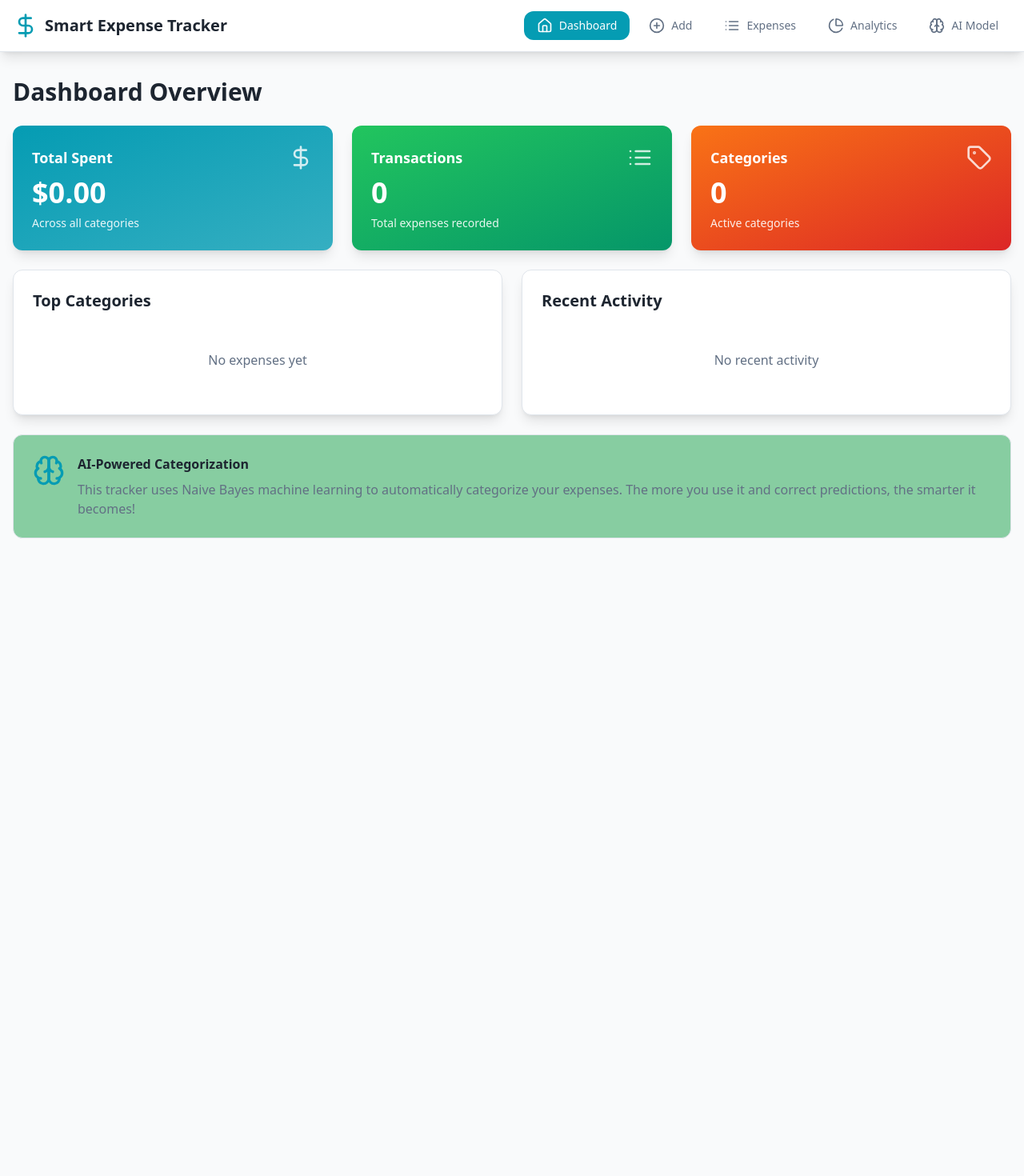
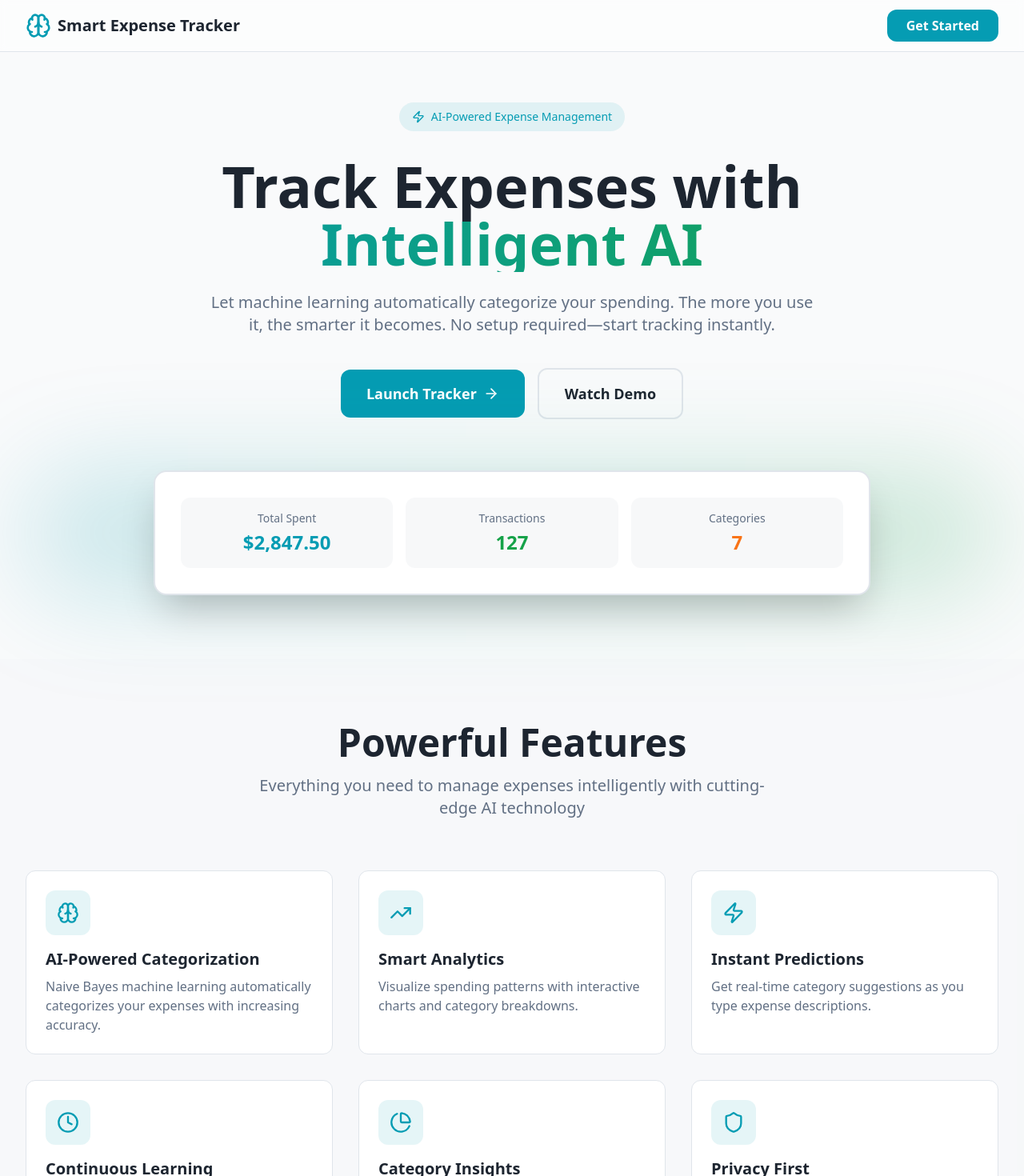
Before and after one commit to sresta123-madduru/bayes-budgets-buddy, a React (Vite) app: page / in a window 1280 px wide. Shown: the top 1470 px of the page at 80% size. Before the commit the page ends 800 px from the top, so only its background shows below. Built offline with nearby package versions, Linux system fonts and the light colour scheme; the HTML template or start-up script is replaced by a standard one.

Commit message:
Create landing page before app
Create a new landing page component with a hero section and feature showcase. Update routing to display the landing page before the main application.

```diff
--- a/src/App.tsx
+++ b/src/App.tsx
@@ -3,6 +3,7 @@ import { Toaster as Sonner } from "@/components/ui/sonner";
 import { TooltipProvider } from "@/components/ui/tooltip";
 import { QueryClient, QueryClientProvider } from "@tanstack/react-query";
 import { BrowserRouter, Routes, Route } from "react-router-dom";
+import Landing from "./pages/Landing";
 import Index from "./pages/Index";
 import NotFound from "./pages/NotFound";
 
@@ -15,7 +16,8 @@ const App = () => (
       <Sonner />
       <BrowserRouter>
         <Routes>
-          <Route path="/" element={<Index />} />
+          <Route path="/" element={<Landing />} />
+          <Route path="/app" element={<Index />} />
           {/* ADD ALL CUSTOM ROUTES ABOVE THE CATCH-ALL "*" ROUTE */}
           <Route path="*" element={<NotFound />} />
         </Routes>
--- /dev/null
+++ b/src/pages/Landing.tsx
@@ -0,0 +1,202 @@
+import { Brain, TrendingUp, PieChart, Zap, Shield, Clock, ArrowRight } from "lucide-react";
+import { useNavigate } from "react-router-dom";
+
+const Landing = () => {
+  const navigate = useNavigate();
+
+  const features = [
+    {
+      icon: Brain,
+      title: "AI-Powered Categorization",
+      description: "Naive Bayes machine learning automatically categorizes your expenses with increasing accuracy."
+    },
+    {
+      icon: TrendingUp,
+      title: "Smart Analytics",
+      description: "Visualize spending patterns with interactive charts and category breakdowns."
+    },
+    {
+      icon: Zap,
+      title: "Instant Predictions",
+      description: "Get real-time category suggestions as you type expense descriptions."
+    },
+    {
+      icon: Clock,
+      title: "Continuous Learning",
+      description: "The AI model improves over time as you correct predictions and add expenses."
+    },
+    {
+      icon: PieChart,
+      title: "Category Insights",
+      description: "Track spending across multiple categories with detailed monthly trends."
+    },
+    {
+      icon: Shield,
+      title: "Privacy First",
+      description: "All data and AI processing happens locally in your browser."
+    }
+  ];
+
+  return (
+    <div className="min-h-screen bg-background">
+      {/* Navigation */}
+      <nav className="border-b border-border bg-card/50 backdrop-blur-sm fixed w-full top-0 z-50">
+        <div className="max-w-7xl mx-auto px-4 sm:px-6 lg:px-8">
+          <div className="flex justify-between items-center h-16">
+            <div className="flex items-center gap-2">
+              <Brain className="w-8 h-8 text-primary" />
+              <span className="font-bold text-xl text-foreground">Smart Expense Tracker</span>
+            </div>
+            <button
+              onClick={() => navigate('/app')}
+              className="bg-primary text-primary-foreground px-6 py-2 rounded-lg font-semibold hover:bg-primary/90 transition-all hover:scale-105"
+            >
+              Get Started
+            </button>
+          </div>
+        </div>
+      </nav>
+
+      {/* Hero Section */}
+      <section className="pt-32 pb-20 px-4 sm:px-6 lg:px-8">
+        <div className="max-w-7xl mx-auto text-center">
+          <div className="inline-flex items-center gap-2 bg-primary/10 text-primary px-4 py-2 rounded-full text-sm font-medium mb-8 animate-fade-in">
+            <Zap className="w-4 h-4" />
+            AI-Powered Expense Management
+          </div>
+
+          <h1 className="text-5xl sm:text-6xl lg:text-7xl font-bold text-foreground mb-6 animate-fade-in">
+            Track Expenses with
+            <span className="block bg-gradient-to-r from-primary to-accent bg-clip-text text-transparent">
+              Intelligent AI
+            </span>
+          </h1>
+
+          <p className="text-xl text-muted-foreground max-w-3xl mx-auto mb-10 animate-fade-in">
+            Let machine learning automatically categorize your spending. The more you use it, the smarter it becomes.
+            No setup required—start tracking instantly.
+          </p>
+
+          <div className="flex flex-col sm:flex-row gap-4 justify-center items-center animate-fade-in">
+            <button
+              onClick={() => navigate('/app')}
+              className="bg-primary text-primary-foreground px-8 py-4 rounded-lg font-bold text-lg hover:bg-primary/90 transition-all hover:scale-105 flex items-center gap-2 group"
+            >
+              Launch Tracker
+              <ArrowRight className="w-5 h-5 group-hover:translate-x-1 transition-transform" />
+            </button>
+            <button className="border-2 border-border px-8 py-4 rounded-lg font-semibold text-lg hover:bg-accent/10 transition-colors">
+              Watch Demo
+            </button>
+          </div>
+
+          {/* Hero Illustration */}
+          <div className="mt-16 relative animate-scale-in">
+            <div className="absolute inset-0 bg-gradient-to-r from-primary/20 to-accent/20 blur-3xl rounded-full"></div>
+            <div className="relative bg-card border-2 border-border rounded-2xl shadow-2xl p-8 max-w-4xl mx-auto">
+              <div className="grid grid-cols-3 gap-4">
+                {[
+                  { label: 'Total Spent', value: '$2,847.50', color: 'text-primary' },
+                  { label: 'Transactions', value: '127', color: 'text-accent' },
+                  { label: 'Categories', value: '7', color: 'text-orange-500' }
+                ].map((stat, i) => (
+                  <div key={i} className="bg-muted/50 rounded-lg p-4">
+                    <p className="text-sm text-muted-foreground mb-1">{stat.label}</p>
+                    <p className={`text-2xl font-bold ${stat.color}`}>{stat.value}</p>
+                  </div>
+                ))}
+              </div>
+            </div>
+          </div>
+        </div>
+      </section>
+
+      {/* Features Section */}
+      <section className="py-20 px-4 sm:px-6 lg:px-8 bg-muted/30">
+        <div className="max-w-7xl mx-auto">
+          <div className="text-center mb-16">
+            <h2 className="text-4xl sm:text-5xl font-bold text-foreground mb-4">
+              Powerful Features
+            </h2>
+            <p className="text-xl text-muted-foreground max-w-2xl mx-auto">
+              Everything you need to manage expenses intelligently with cutting-edge AI technology
+            </p>
+          </div>
+
+          <div className="grid grid-cols-1 md:grid-cols-2 lg:grid-cols-3 gap-8">
+            {features.map((feature, index) => (
+              <div
+                key={index}
+                className="bg-card border border-border rounded-xl p-6 hover:shadow-xl transition-all duration-300 hover:scale-105 animate-fade-in group"
+                style={{ animationDelay: `${index * 100}ms` }}
+              >
+                <div className="bg-primary/10 w-14 h-14 rounded-lg flex items-center justify-center mb-4 group-hover:bg-primary/20 transition-colors">
+                  <feature.icon className="w-7 h-7 text-primary" />
+                </div>
+                <h3 className="text-xl font-bold text-foreground mb-2">{feature.title}</h3>
+                <p className="text-muted-foreground">{feature.description}</p>
+              </div>
+            ))}
+          </div>
+        </div>
+      </section>
+
+      {/* How It Works Section */}
+      <section className="py-20 px-4 sm:px-6 lg:px-8">
+        <div className="max-w-7xl mx-auto">
+          <div className="text-center mb-16">
+            <h2 className="text-4xl sm:text-5xl font-bold text-foreground mb-4">
+              How It Works
+            </h2>
+            <p className="text-xl text-muted-foreground max-w-2xl mx-auto">
+              Simple, intelligent expense tracking in three easy steps
+            </p>
+          </div>
+
+          <div className="grid grid-cols-1 md:grid-cols-3 gap-12">
+            {[
+              { step: '01', title: 'Add Expense', desc: 'Enter description and amount' },
+              { step: '02', title: 'AI Categorizes', desc: 'Machine learning predicts category' },
+              { step: '03', title: 'Track & Analyze', desc: 'View insights and spending patterns' }
+            ].map((item, i) => (
+              <div key={i} className="text-center relative">
+                <div className="text-6xl font-bold text-primary/20 mb-4">{item.step}</div>
+                <h3 className="text-2xl font-bold text-foreground mb-3">{item.title}</h3>
+                <p className="text-muted-foreground">{item.desc}</p>
+                {i < 2 && (
+                  <ArrowRight className="hidden md:block absolute top-12 -right-6 w-8 h-8 text-primary/40" />
+                )}
+              </div>
+            ))}
+          </div>
+        </div>
+      </section>
+
+      {/* CTA Section */}
+      <section className="py-20 px-4 sm:px-6 lg:px-8">
+        <div className="max-w-4xl mx-auto bg-gradient-to-r from-primary to-accent rounded-2xl p-12 text-center text-white">
+          <h2 className="text-4xl font-bold mb-4">Ready to Get Started?</h2>
+          <p className="text-xl mb-8 opacity-90">
+            Start tracking your expenses intelligently with AI-powered categorization
+          </p>
+          <button
+            onClick={() => navigate('/app')}
+            className="bg-white text-primary px-8 py-4 rounded-lg font-bold text-lg hover:bg-gray-100 transition-all hover:scale-105 inline-flex items-center gap-2"
+          >
+            Launch Tracker Now
+            <ArrowRight className="w-5 h-5" />
+          </button>
+        </div>
+      </section>
+
+      {/* Footer */}
+      <footer className="border-t border-border py-8 px-4 sm:px-6 lg:px-8">
+        <div className="max-w-7xl mx-auto text-center text-muted-foreground">
+          <p>© 2024 Smart Expense Tracker. Built with AI and ❤️</p>
+        </div>
+      </footer>
+    </div>
+  );
+};
+
+export default Landing;
```
